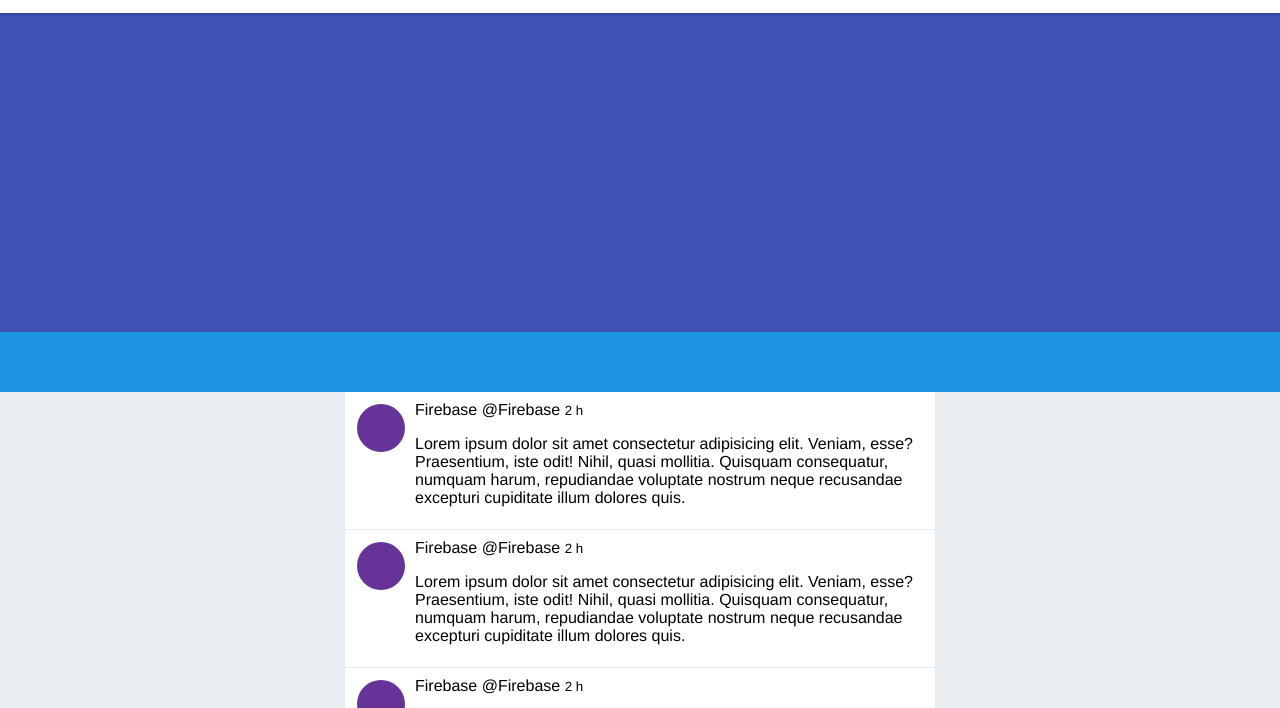
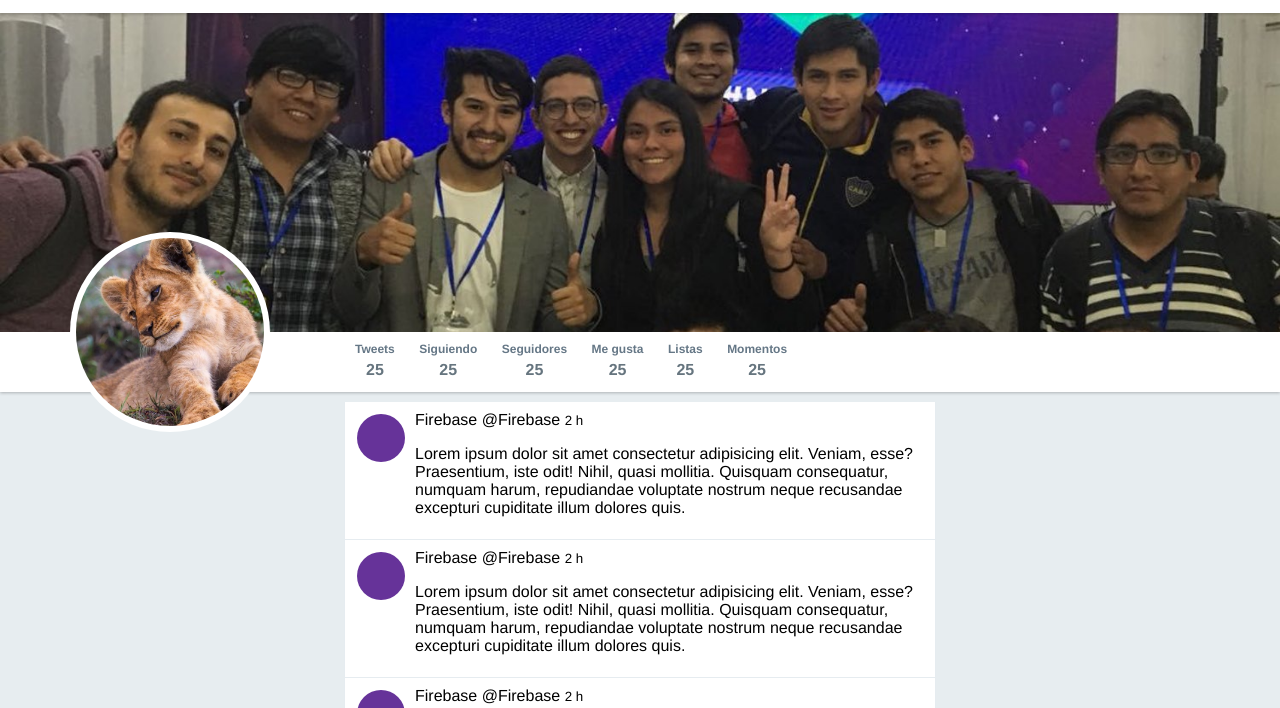
Before and after one commit to benjiCastillo/frontendM1, a plain HTML site: page hackTw/index.html in a window 1280 px wide. Shown: the part 37-745 px from the top of the page. Drawn offline with Linux system fonts and the light colour scheme.

Commit message:
toolbar anadido

```diff
--- a/hackTw/css/style.css
+++ b/hackTw/css/style.css
@@ -77,13 +77,18 @@ nav .logo img {
     height: 380px;
     width: 100%;
     margin-top: 49px;
-    background: #1c94e0;
+    background: #fff;
+    margin-bottom: 10px;
+    box-shadow: 0 1px 3px 0 rgba(0, 0, 0, 0.25);
 }
 
 #bg-user .content-bg-profile {
     height: 320px;
     width: 100%;
-    background: #3f51b5;
+    background: url('../img/background.jpeg');
+    background-position: center;
+    background-repeat: no-repeat;
+    background-size: cover;
 }
 
 .container {
@@ -115,3 +120,80 @@ nav .logo img {
     margin-left: -58px;
     position: absolute;
 }
+
+.toolbar {
+    height: auto;
+    width: 590px;
+    margin-left: 50px;
+    margin: 0 auto;
+}
+
+.toolbar .toolbar-menu {
+    height: 58px;
+    width: auto;
+    display: inline-block;
+    text-align: center;
+    padding: 0px 10px;
+    text-decoration: none;
+}
+
+.toolbar-menu .option {
+    display: block;
+    font-size: 12px;
+    margin-top: 10px;
+    color: #657786;
+    font-weight: bold;
+}
+
+.toolbar-menu .option-count {
+    color: #66757f;
+    font-weight: bold;
+    display: block;
+    margin-top: 5px;
+}
+
+.toolbar-menu:hover,
+.toolbar-menu:active {
+    border-bottom: 2px solid #1DA1F2;
+}
+
+.toolbar-menu:hover .option-count,
+.toolbar-menu:active .option-count {
+    color: #1DA1F2 !important;
+}
+
+.bg-profile {
+    width: 200px;
+    height: 200px;
+    background: #fff;
+    border-radius: 50%;
+    float: left;
+    position: relative;
+    top: -100px;
+    left: 70px;
+}
+
+.bg-profile .img-profile {
+    background: url('../img/leonsito.jpg');
+    background-position: center;
+    background-repeat: no-repeat;
+    background-size: cover;
+    width: 188px;
+    height: 188px;
+    border-radius: 50%;
+    margin: auto;
+    margin-top: 6px;
+}
+
+
+/* .content-bg-profile {
+    width: 200px;
+    height: 200px;
+    background: #C9FFBF;
+    background: -webkit-linear-gradient(to right, #FFAFBD, #C9FFBF);
+    background: linear-gradient(to right, #FFAFBD, #C9FFBF);
+    position: relative;
+    border-radius: 50%;
+} */
+
+;
--- a/hackTw/index.html
+++ b/hackTw/index.html
@@ -1,5 +1,6 @@
 <!DOCTYPE html>
 <html lang="es">
+
 <head>
     <meta charset="UTF-8">
     <meta name="viewport" content="width=device-width, initial-scale=1.0">
@@ -43,13 +44,37 @@
     <section id="bg-user">
         <!-- foto de perfil circular -->
         <div class="content-bg-profile">
+        </div>
+        <!-- foto de portada -->
+        <div class="bg-profile">
             <div class="img-profile">
             </div>
         </div>
-        <!-- foto de portada -->
-        <div class="bg-profile">
-        </div>
         <div class="toolbar">
+            <a href="#" class="toolbar-menu">
+                <span class="option">Tweets</span>
+                <span class="option-count">25</span>
+            </a>
+            <a href="#" class="toolbar-menu">
+                <span class="option">Siguiendo</span>
+                <span class="option-count">25</span>
+            </a>
+            <a href="#" class="toolbar-menu">
+                <span class="option">Seguidores</span>
+                <span class="option-count">25</span>
+            </a>
+            <a href="#" class="toolbar-menu">
+                <span class="option">Me gusta</span>
+                <span class="option-count">25</span>
+            </a>
+            <a href="#" class="toolbar-menu">
+                <span class="option">Listas</span>
+                <span class="option-count">25</span>
+            </a>
+            <a href="#" class="toolbar-menu">
+                <span class="option">Momentos</span>
+                <span class="option-count">25</span>
+            </a>
         </div>
     </section>
 
@@ -66,7 +91,9 @@
                 <div class="tweet-text">
                     <p>Lorem ipsum dolor sit amet consectetur adipisicing elit. Veniam, esse? Praesentium, iste odit!
                         Nihil, quasi mollitia. Quisquam consequatur, numquam harum, repudiandae voluptate nostrum neque
-                        recusandae excepturi cupiditate illum dolores quis.</p>
+                        recusandae excepturi cupiditate illum dolores
+                        quis.
+                    </p>
                 </div>
             </div>
         </div>
@@ -82,7 +109,9 @@
                 <div class="tweet-text">
                     <p>Lorem ipsum dolor sit amet consectetur adipisicing elit. Veniam, esse? Praesentium, iste odit!
                         Nihil, quasi mollitia. Quisquam consequatur, numquam harum, repudiandae voluptate nostrum neque
-                        recusandae excepturi cupiditate illum dolores quis.</p>
+                        recusandae excepturi cupiditate illum dolores
+                        quis.
+                    </p>
                 </div>
             </div>
         </div>
@@ -98,7 +127,9 @@
                 <div class="tweet-text">
                     <p>Lorem ipsum dolor sit amet consectetur adipisicing elit. Veniam, esse? Praesentium, iste odit!
                         Nihil, quasi mollitia. Quisquam consequatur, numquam harum, repudiandae voluptate nostrum neque
-                        recusandae excepturi cupiditate illum dolores quis.</p>
+                        recusandae excepturi cupiditate illum dolores
+                        quis.
+                    </p>
                 </div>
             </div>
         </div>
@@ -114,7 +145,9 @@
                 <div class="tweet-text">
                     <p>Lorem ipsum dolor sit amet consectetur adipisicing elit. Veniam, esse? Praesentium, iste odit!
                         Nihil, quasi mollitia. Quisquam consequatur, numquam harum, repudiandae voluptate nostrum neque
-                        recusandae excepturi cupiditate illum dolores quis.</p>
+                        recusandae excepturi cupiditate illum dolores
+                        quis.
+                    </p>
                 </div>
             </div>
         </div>
```
Also changed, not shown: hackTw/img/leonsito.jpg (added).
